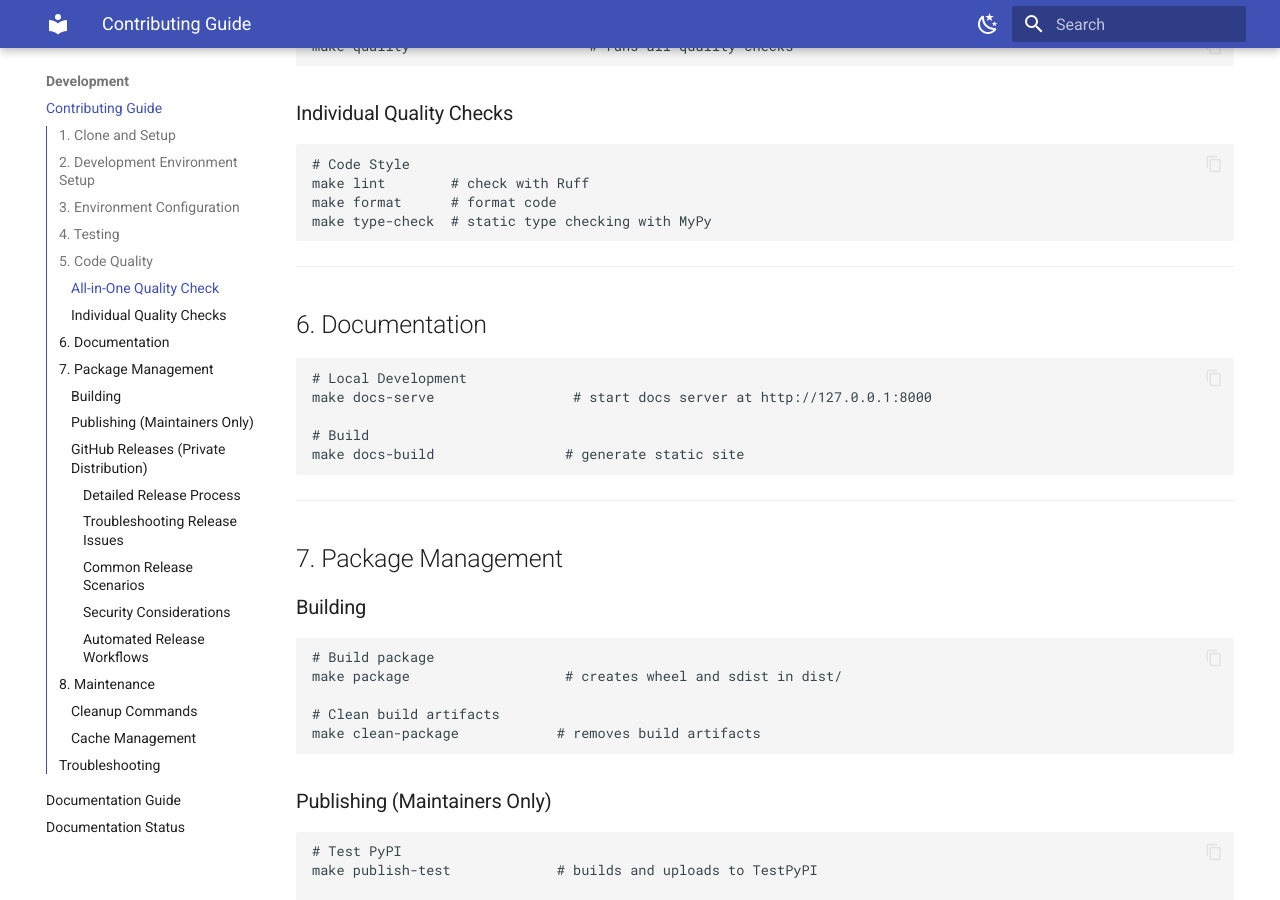
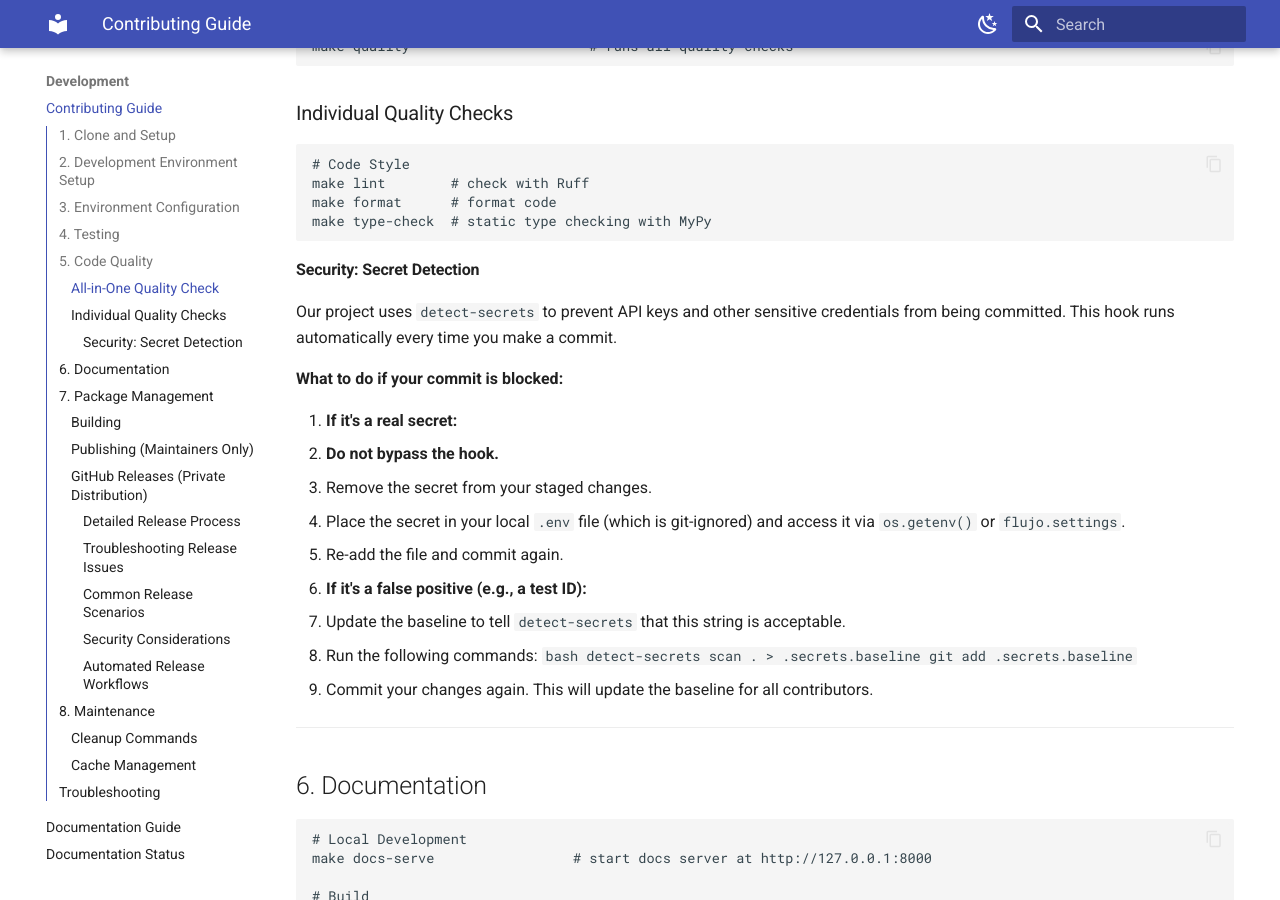
Before and after one commit to aandresalvarez/flujo, an MkDocs documentation site: the page built from docs/dev.md, in a window 1280 px wide and 900 px high, scrolled down 1778 px. Built offline with MkDocs 1.6.1 and Material for MkDocs 9.7.7, drawn with Linux system fonts in a browser that asks for light colours.

Commit message:
chore: add detect-secrets hook

````diff
--- a/.pre-commit-config.yaml
+++ b/.pre-commit-config.yaml
@@ -18,3 +18,5 @@ repos:
     rev: v1.4.0
     hooks:
       - id: detect-secrets
+        args: ['--baseline', '.secrets.baseline']
+        exclude: .secrets.baseline
--- a/docs/dev.md
+++ b/docs/dev.md
@@ -93,6 +93,27 @@ make lint        # check with Ruff
 make format      # format code
 make type-check  # static type checking with MyPy
 ```
+
+#### Security: Secret Detection
+
+Our project uses `detect-secrets` to prevent API keys and other sensitive credentials from being committed. This hook runs automatically every time you make a commit.
+
+**What to do if your commit is blocked:**
+
+1. **If it's a real secret:**
+   - **Do not bypass the hook.**
+   - Remove the secret from your staged changes.
+   - Place the secret in your local `.env` file (which is git-ignored) and access it via `os.getenv()` or `flujo.settings`.
+   - Re-add the file and commit again.
+
+2. **If it's a false positive (e.g., a test ID):**
+   - Update the baseline to tell `detect-secrets` that this string is acceptable.
+   - Run the following commands:
+     ```bash
+     detect-secrets scan . > .secrets.baseline
+     git add .secrets.baseline
+     ```
+   - Commit your changes again. This will update the baseline for all contributors.
 
 ---
 
````
Also changed, not shown: CONTRIBUTING.md (+21 -0 lines), 1 other file.
